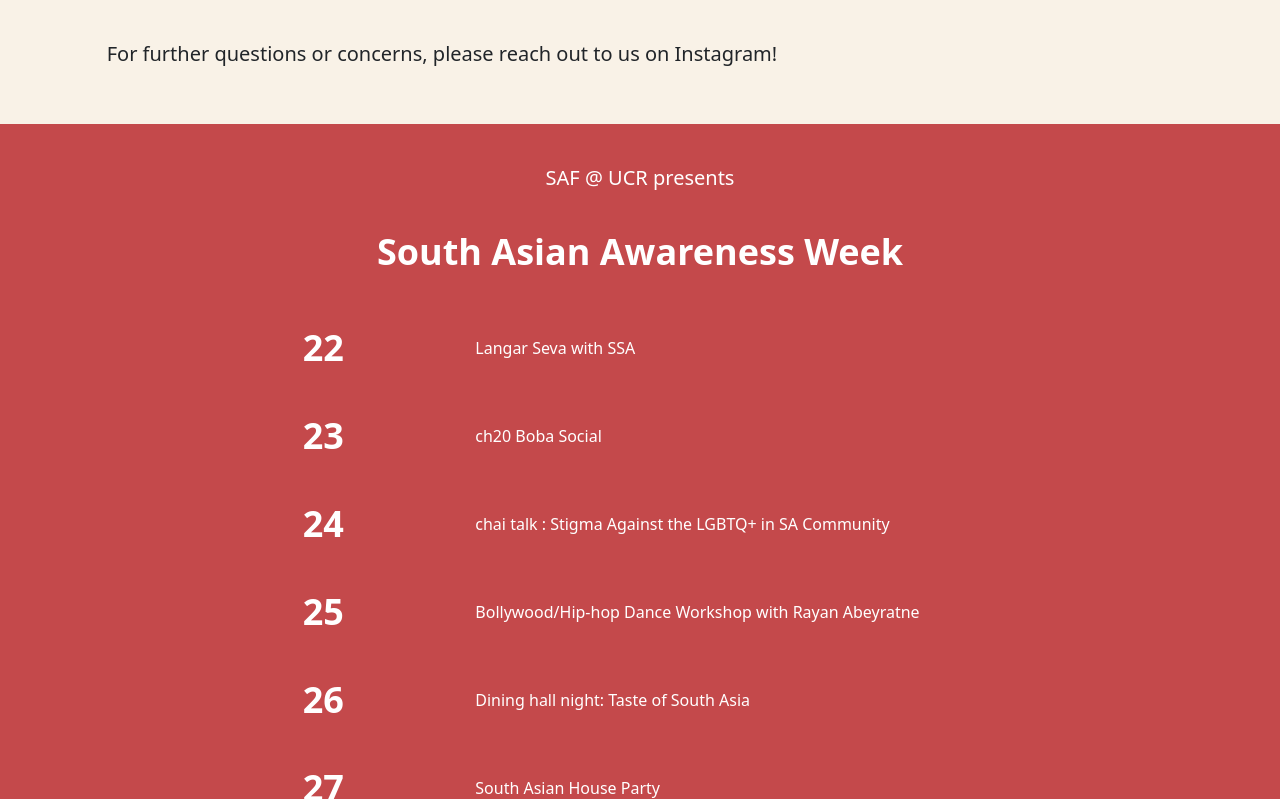
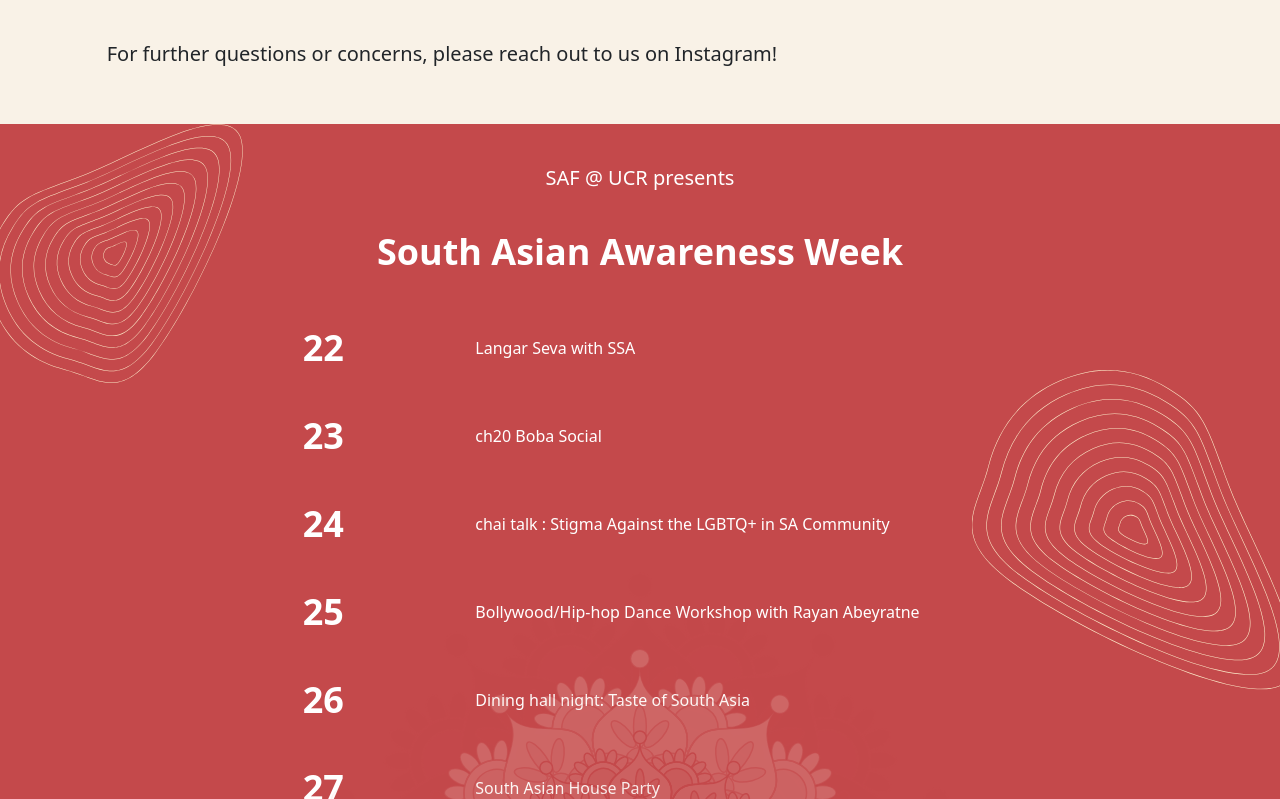
Before and after one commit to acm-ucr/saf-website, a Next.js app: page /awareness-week in a window 1280 px wide. Shown: the part 581-1380 px from the top of the page. Built offline with nearby package versions, Linux system fonts and the light colour scheme.

Commit message:
placed both ripples and mandala on week component

```diff
--- a/src/components/awareness-week/Week.jsx
+++ b/src/components/awareness-week/Week.jsx
@@ -1,9 +1,24 @@
 import React from "react";
 import { events } from "@/data/WeeklyEvents.js";
+import Image from "next/image";
+import Ripple from "../../../public/svg/ripple.svg";
+import WhiteMandala from "../../../public/svg/white-mandala.svg";
 
 const Week = () => {
   return (
-    <div className="w-full bg-saf-red text-white flex flex-col justify-center items-center">
+    <div className="w-full bg-saf-red text-white flex flex-col relative overflow-clip justify-center items-center">
+      <Image
+        src={Ripple}
+        className="w-1/2 absolute -left-[1%] -top-0 sm:w-1/4 md:w-1/3 lg:w-1/5 md:-left-[1%] lg:-left-[1%]"
+        alt={"ripple asset svg"}
+      />
+
+      <Image
+        src={Ripple}
+        className="w-1/2 absolute rotate-90 -right-[8%] bottom-1/4 sm:w-1/4 md:w-1/3 lg:w-1/4 md:-right-[1%] lg:-right-[1%]"
+        alt={"ripple asset svg"}
+      />
+
       <div className="w-[90%] py-10">
         <p className="text-center text-xl">SAF @ UCR presents</p>
         <p className="font-bold py-4 sm:py-5 text-center text-2xl md:text-4xl">
@@ -26,6 +41,11 @@ const Week = () => {
           </div>
         </div>
       </div>
+      <Image
+        src={WhiteMandala}
+        className="w-full absolute bottom-0 lg:w-1/2 lg:translate-y-1"
+        alt={"white-mandala asset svg"}
+      />
     </div>
   );
 };
```
